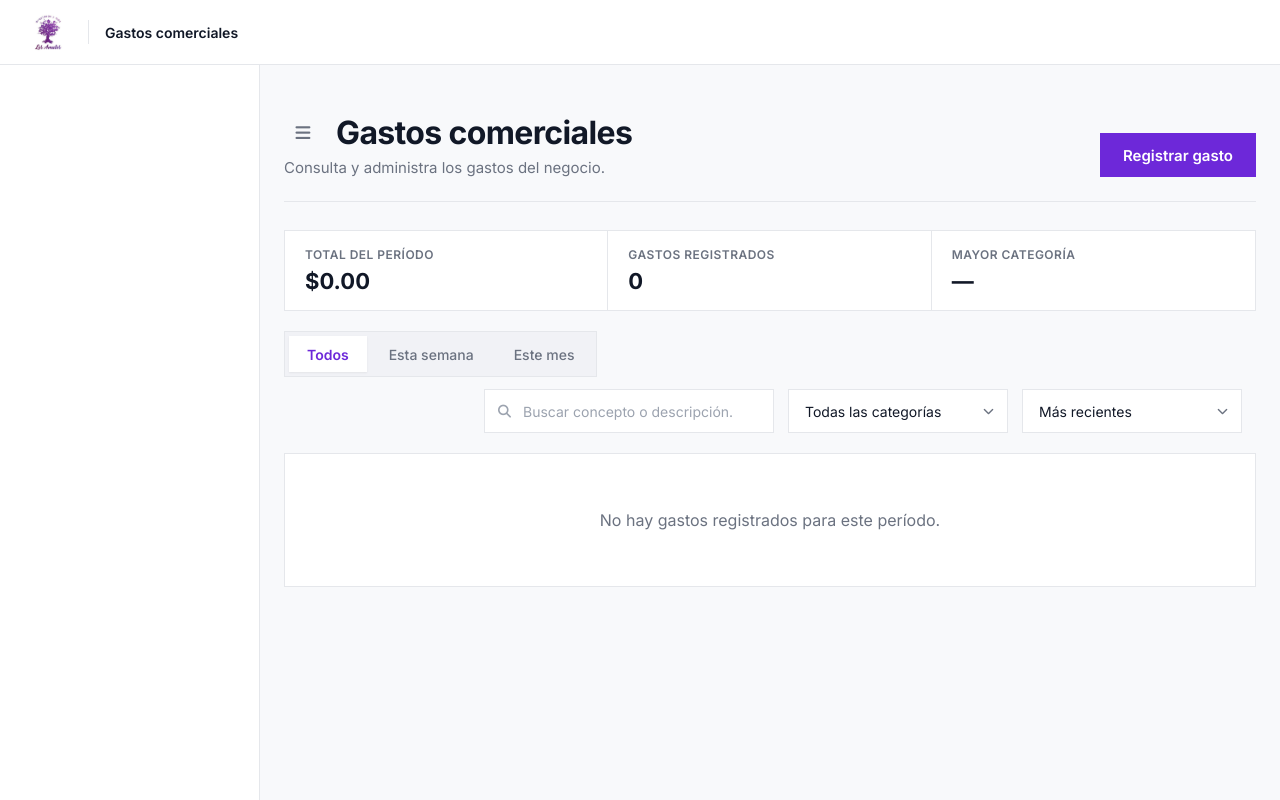
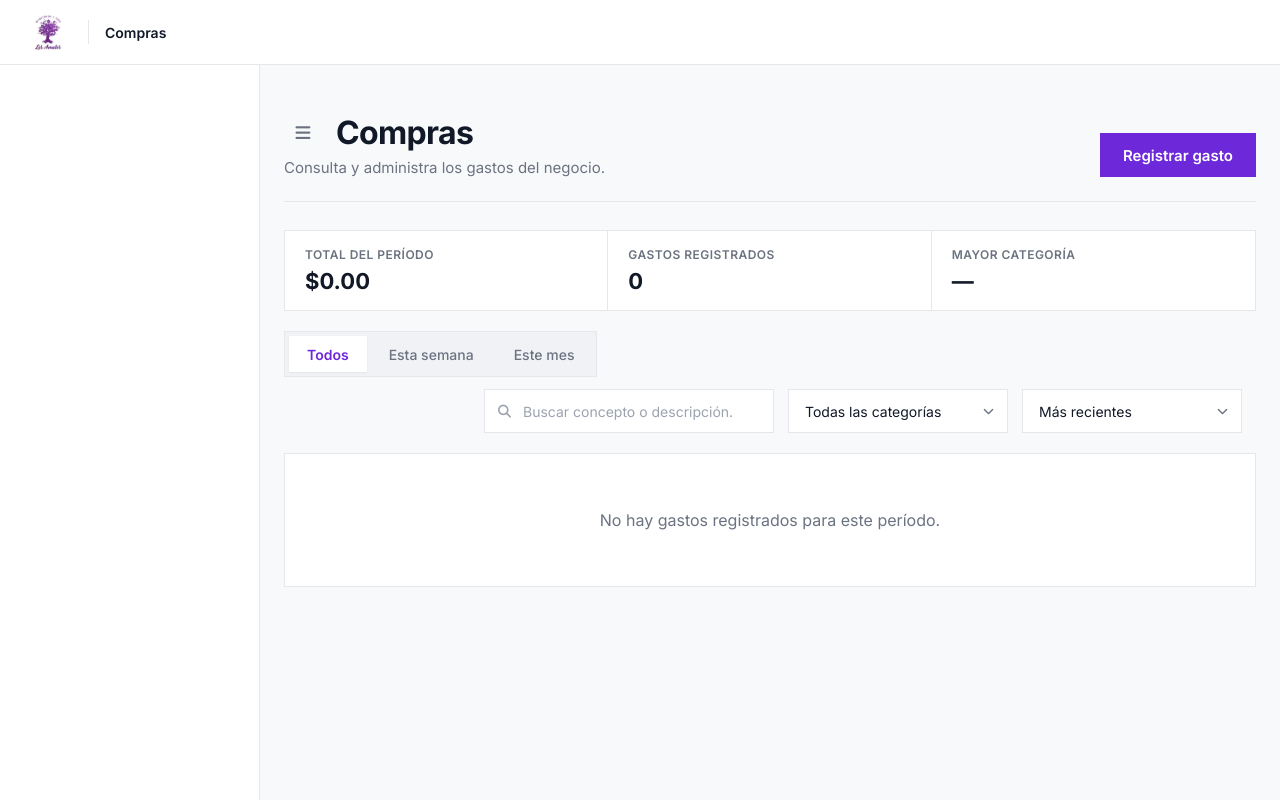
Before and after one commit to emmanuelbc110703/gestordeventas, a Laravel app: page /admin/gastos-comerciales in a window 1280 px wide. Run offline with Laravel 12, Linux system fonts and the light colour scheme; data comes from the database, SQL or seed files in the repository; data that the repository does not hold is empty; some libraries are stand-ins or nearby versions.

Commit message:
actualizacion de nombres en interfaz compras y cartera negocio

```diff
--- a/config/modulos.php
+++ b/config/modulos.php
@@ -8,12 +8,12 @@ return [
             ['clave' => 'empleados',     'texto' => 'Empleados',                'icono' => 'fa-id-badge',          'ruta' => 'admin.empleados'],
             ['clave' => 'clientes',      'texto' => 'Clientes',                 'icono' => 'fa-user-group',        'ruta' => 'admin.clientes'],
             ['clave' => 'pedidos',       'texto' => 'Pedidos',                  'icono' => 'fa-file-lines',        'ruta' => 'admin.cotizaciones'],
-            ['clave' => 'gastos',        'texto' => 'Gastos comerciales',       'icono' => 'fa-wallet',            'ruta' => 'admin.gastos_comerciales'],
-            ['clave' => 'cuenta',        'texto' => 'Cuenta del negocio',       'icono' => 'fa-building-columns',  'ruta' => 'admin.cuentas.index'],
+            ['clave' => 'gastos',        'texto' => 'Compras',                  'icono' => 'fa-cart-shopping',     'ruta' => 'admin.gastos_comerciales'],
+            ['clave' => 'cuenta',        'texto' => 'Cartera del negocio',      'icono' => 'fa-wallet',            'ruta' => 'admin.cuentas.index'],
             ['clave' => 'categorias',    'texto' => 'Categorias',               'icono' => 'fa-tags',              'ruta' => 'admin.categorias.index'],
             ['clave' => 'estadisticas',  'texto' => 'Estadísticas del negocio', 'icono' => 'fa-chart-line',        'ruta' => 'admin.estadisticas'],
             ['clave' => 'pagos',         'texto' => 'Pago de servicios',        'icono' => 'fa-file-invoice',      'ruta' => 'admin.pago_servicios.index'],
-            ['clave' => 'promociones',   'texto' => 'Promociones',              'icono' => 'fa-tags',              'ruta' => 'admin.promociones'],
+            ['clave' => 'promociones',   'texto' => 'Promociones',              'icono' => 'fa-percent',           'ruta' => 'admin.promociones'],
             ['clave' => 'respaldos',     'texto' => 'Respaldos',                'icono' => 'fa-database',          'ruta' => 'admin.respaldos'],
         ],
         'Mi cuenta' => [
--- a/resources/views/admin/cuentanegocio/agregar.blade.php
+++ b/resources/views/admin/cuentanegocio/agregar.blade.php
@@ -2,7 +2,7 @@
     titulo="Nueva cuenta"
     :regresar="route('admin.cuentas.index')"
     :migas="[
-        ['texto' => 'Cuenta del negocio', 'url' => route('admin.cuentas.index')],
+        ['texto' => 'Cartera del negocio', 'url' => route('admin.cuentas.index')],
         ['texto' => 'Nueva cuenta'],
     ]"
 >
--- a/resources/views/admin/cuentanegocio/cuenta_de_negocio.blade.php
+++ b/resources/views/admin/cuentanegocio/cuenta_de_negocio.blade.php
@@ -1,8 +1,8 @@
 <x-layouts.panel
-    titulo="Cuenta del negocio"
+    titulo="Cartera del negocio"
     :regresar="route('admin.dashboard')"
     :migas="[
-        ['texto' => 'Cuenta del negocio', 'url' => route('admin.cuentas.index')],
+        ['texto' => 'Cartera del negocio', 'url' => route('admin.cuentas.index')],
     ]"
 >
 
@@ -118,7 +118,7 @@
                 <button type="button" class="btn-menu-lateral" data-abrir-sidebar aria-label="Mostrar menú lateral">
                     <i class="fa-solid fa-bars"></i>
                 </button>
-                <h1>Cuenta del negocio</h1>
+                <h1>Cartera del negocio</h1>
             </div>
             <p>Administra las tarjetas y cuentas financieras del negocio.</p>
         </div>
--- a/resources/views/admin/cuentanegocio/editar.blade.php
+++ b/resources/views/admin/cuentanegocio/editar.blade.php
@@ -2,7 +2,7 @@
     titulo="Editar cuenta"
     :regresar="route('admin.cuentas.index')"
     :migas="[
-        ['texto' => 'Cuenta del negocio', 'url' => route('admin.cuentas.index')],
+        ['texto' => 'Cartera del negocio', 'url' => route('admin.cuentas.index')],
         ['texto' => $cuenta->nombre],
     ]"
 >
--- a/resources/views/admin/gastos_comerciales/create.blade.php
+++ b/resources/views/admin/gastos_comerciales/create.blade.php
@@ -1,7 +1,7 @@
 <x-layouts.panel
     titulo="Registrar gasto"
     :migas="[
-        ['texto' => 'Gastos comerciales', 'url' => route('admin.gastos_comerciales')],
+        ['texto' => 'Compras', 'url' => route('admin.gastos_comerciales')],
         ['texto' => 'Registrar gasto', 'url' => null],
     ]"
 >
--- a/resources/views/admin/gastos_comerciales/edit.blade.php
+++ b/resources/views/admin/gastos_comerciales/edit.blade.php
@@ -1,7 +1,7 @@
 <x-layouts.panel
     :titulo="'Editar ' . $gasto->concepto"
     :migas="[
-        ['texto' => 'Gastos comerciales', 'url' => route('admin.gastos_comerciales')],
+        ['texto' => 'Compras', 'url' => route('admin.gastos_comerciales')],
         ['texto' => 'Editar gasto', 'url' => null],
     ]"
 >
--- a/resources/views/admin/gastos_comerciales/index.blade.php
+++ b/resources/views/admin/gastos_comerciales/index.blade.php
@@ -12,8 +12,8 @@
 @endphp
 
 <x-layouts.panel
-    titulo="Gastos comerciales"
-    :migas="[['texto' => 'Gastos comerciales', 'url' => null]]"
+    titulo="Compras"
+    :migas="[['texto' => 'Compras', 'url' => null]]"
 >
 
 <x-lista-estilos />
@@ -124,7 +124,7 @@
                 <button type="button" class="btn-menu-lateral" data-abrir-sidebar aria-label="Mostrar menú lateral">
                     <i class="fa-solid fa-bars"></i>
                 </button>
-                <h1>Gastos comerciales</h1>
+                <h1>Compras</h1>
             </div>
             <p>Consulta y administra los gastos del negocio.</p>
         </div>
```
